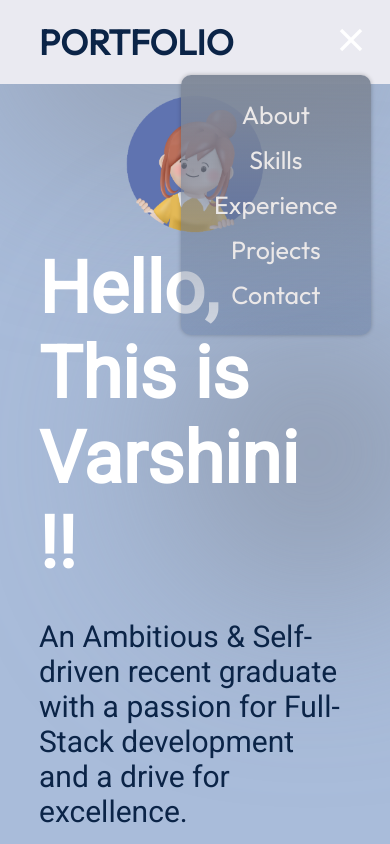
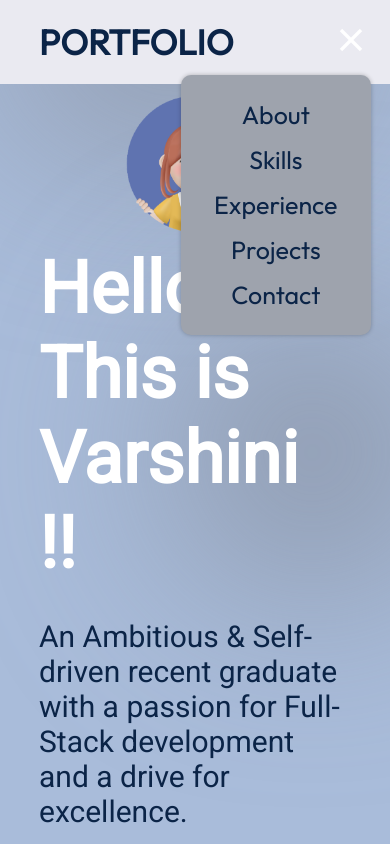
Before and after one commit to VarshiniD29/Portfolio, a React (Vite) app: page / in a window 390 px wide. Both pictures are taken after a click on the picture 350 px from the left and 40 px from the top of the page. Shown: the top 844 px of the page. Built offline with nearby package versions, Linux system fonts and the light colour scheme.

Commit message:
pictures

```diff
--- a/src/components/Intro/Intro.jsx
+++ b/src/components/Intro/Intro.jsx
@@ -1,8 +1,28 @@
-import React from 'react'
+import React ,{useState, useEffect} from 'react'
 import styles from './Intro.module.css'
 import { getImageUrl } from "../../utlis"
 
 const Intro = () => {
+  const [showButton, setShowButton] = useState(false);
+
+  const handleScroll = () => {
+    if (window.pageYOffset > 300) { // Adjust the offset value as needed
+      setShowButton(true);
+    } else {
+      setShowButton(false);
+    }
+  };
+
+  const scrollToTop = () => {
+    window.scrollTo({ top: 0, behavior: 'smooth' });
+  };
+
+  useEffect(() => {
+    window.addEventListener('scroll', handleScroll);
+    return () => {
+      window.removeEventListener('scroll', handleScroll);
+    };
+  }, []);
   return (
     <section className={styles.container}>
     <div className={styles.content}>
@@ -14,6 +34,11 @@ const Intro = () => {
         Hire Me
       </a>
     </div>
+    {showButton && (
+        <button onClick={scrollToTop} className={styles.scrollToTop}>
+         <span> &#8593;</span> {/* Unicode for upward arrow */}
+        </button>
+      )}
     <img
       src={getImageUrl("hero/heroImage.png")}
       alt="Profile Picture"
--- a/src/components/Intro/Intro.module.css
+++ b/src/components/Intro/Intro.module.css
@@ -52,6 +52,40 @@
   padding-left: 40px;
   padding-right: 40px;
   box-shadow: 0 0 4px 0 rgba(0, 0, 0, 0.25);
+  transition: transform 0.3s ease, box-shadow 0.3s ease;
+}
+
+.contactBtn:hover{
+  transform: translateY(-10px);
+  box-shadow: 0 40px 80px rgba(59, 15, 220, 0.2);
+}
+
+.scrollToTop {
+  position: fixed;
+  bottom: 20px;
+  right: 20px;
+  background-color: rgb(67, 67, 142);
+  color: rgb(214, 207, 207);
+  border: none;
+  padding: 18px 18px;
+  border-radius: 25px;
+  box-shadow: 0 2px 4px rgba(0, 0, 0, 0.2);
+  cursor: pointer;
+  transition: opacity 0.3s, visibility 0.3s;
+  opacity: 0.8;
+  visibility: visible;
+  z-index: 1000;
+}
+
+.scrollToTop:hover {
+  opacity: 1;
+}
+.scrollToTop span {
+  font-size: 45px; /* Adjust the size of the arrow */
+  font-size: bold;
+  line-height: 0;
+  vertical-align: middle;
+
 }
 
 .heroImg {
--- a/src/components/Navbar/Navbar.jsx
+++ b/src/components/Navbar/Navbar.jsx
@@ -6,6 +6,8 @@ import { getImageUrl } from '../../utlis';
 
 const Navbar = () => {
   const [menuOpen, setMenuOpen] = useState(false);
+
+
 
   return (
     <nav className={styles.navbar}>
@@ -22,21 +24,21 @@ const Navbar = () => {
           alt="menu-button"
           onClick={() => setMenuOpen(!menuOpen)}
         />
-        <ul className={`${styles.menuItems} ${menuOpen && styles.menuOpen}`} onClick={() => setMenuOpen(false)}>
-          <li>
-            <ScrollLink to="about" smooth={true} duration={50}>About</ScrollLink>
+        <ul className={`${styles.menuItems} ${menuOpen && styles.menuOpen}`} >
+          <li >
+            <ScrollLink onClick={() => setMenuOpen(false)} to="about" smooth={true} duration={50}>About</ScrollLink>
           </li>
           <li>
-            <ScrollLink to="skills" smooth={true} duration={50}>Skills</ScrollLink>
+            <ScrollLink onClick={() => setMenuOpen(false)} to="skills" smooth={true} duration={50}>Skills</ScrollLink>
+          </li>
+          <li >
+            <ScrollLink onClick={() => setMenuOpen(false)} to="experience" smooth={true} duration={50}>Experience</ScrollLink>
           </li>
           <li>
-            <ScrollLink to="experience" smooth={true} duration={50}>Experience</ScrollLink>
+            <ScrollLink onClick={() => setMenuOpen(false)} to="projects" smooth={true} duration={50}>Projects</ScrollLink>
           </li>
-          <li>
-            <ScrollLink to="projects" smooth={true} duration={50}>Projects</ScrollLink>
-          </li>
-          <li>
-            <ScrollLink to="contact" smooth={true} duration={50}>Contact</ScrollLink>
+          <li >
+            <ScrollLink onClick={() => setMenuOpen(false)} to="contact" smooth={true} duration={50}>Contact</ScrollLink>
           </li>
         </ul>
       </div>
--- a/src/components/Navbar/Navbar.module.css
+++ b/src/components/Navbar/Navbar.module.css
@@ -37,7 +37,7 @@
 
 .menuItems a {
   font-size: 25px;
-  color: var(--color-text);
+  color : var(--color-text);
   text-decoration: none;
   position: relative; /* Position relative for pseudo-element */
   transition: color 0.3s ease; /* Transition for text color change */
@@ -56,7 +56,7 @@
 }
 
 .menuItems a:hover {
-  color: var(--color-primary); /* Change text color on hover */
+  color : var(--color-primary);
 }
 
 .menuItems a:hover::after {
@@ -89,22 +89,15 @@
     align-items: center;
     gap: 13px;
     border-radius: 10px;
-    background: rgb(103, 112, 129);
-    background: linear-gradient(
-      0deg,
-      rgba(25, 55, 109, 0.2) 0%,
-      rgb(129, 138, 154) 100%
-    );
+    background: rgb(158, 163, 173);
+
     padding: 24px 33px;
     box-shadow: 0 0 4px 0 rgba(0, 0, 0, 0.25);
-  }
-
-  .menuItems a {
-    color : rgb(235, 232, 232);
   }
   .menuItems a:hover {
     color : rgb(235, 232, 232);
   }
+
   .menuOpen {
     display: flex;
     z-index: 1;
--- a/src/data/projects.json
+++ b/src/data/projects.json
@@ -1,7 +1,7 @@
 [
   {
     "title": "Interactive Campus Map",
-    "imageSrc": "projects/project.png",
+    "imageSrc": "projects/Screenshot (414).png",
     "description": "Implemented Dynamic and Interactive features to Purdue's static Campus Map.",
     "skills": ["React Js", "Google Maps","Node Js", "MySQL", "SDLC"],
     "demo": "https://pnw-team-c-campus-map.netlify.app/",
@@ -10,7 +10,7 @@
   {
 
     "title": "Healthcare Management",
-    "imageSrc": "projects/project.png",
+    "imageSrc": "projects/Screenshot (415).png",
     "description": "Developed a full-stack Web Application to streamline Healthcare services.",
     "skills": ["HTML", "CSS","Javascript", "Java", "Spring Boot","AWS"],
     "source": "https://github.com/VarshiniD29"
```
Also changed, not shown: assets/projects/Screenshot (414).png (added), assets/projects/Screenshot (415).png (added).
